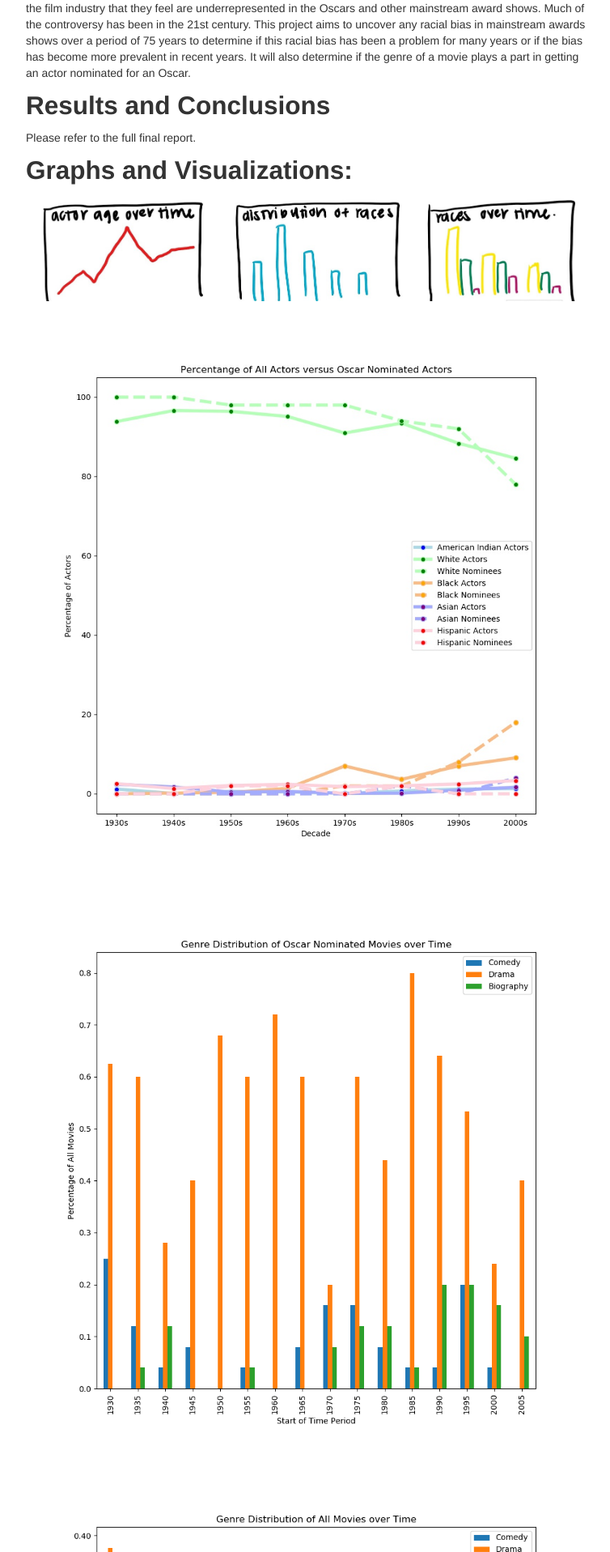
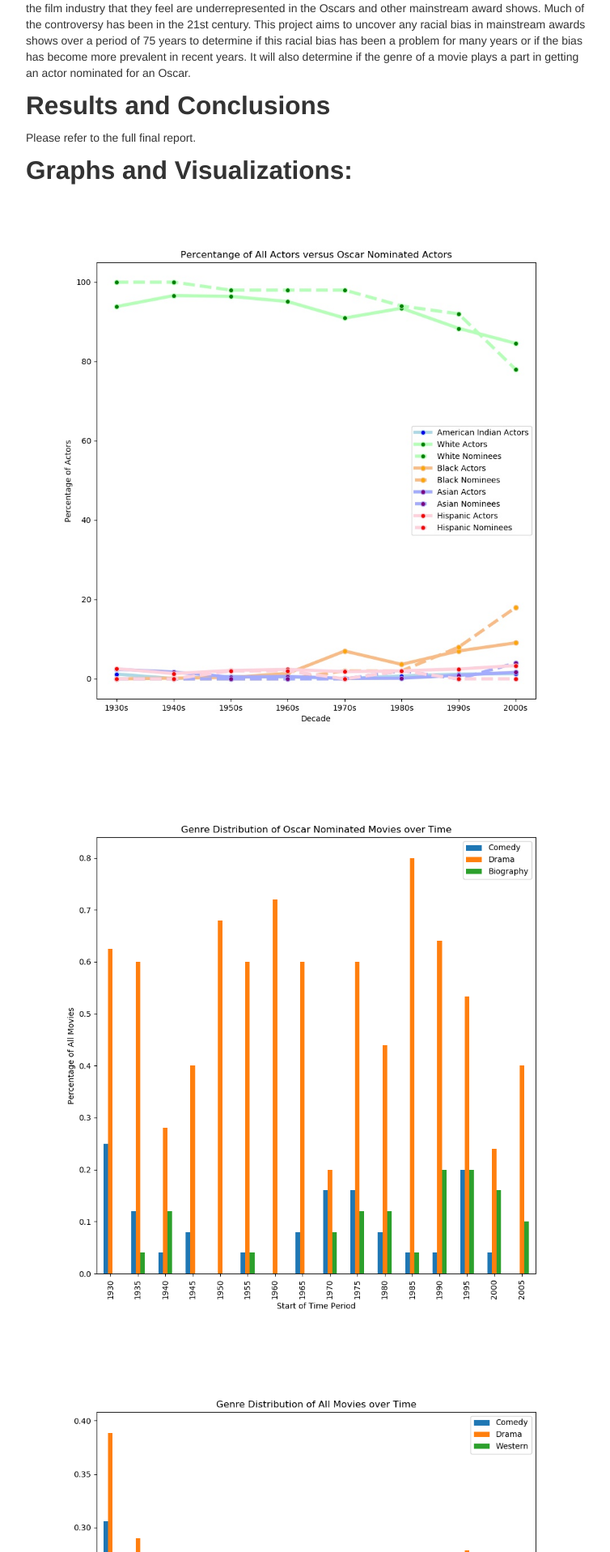
Before and after one commit to mkwan13/180_final_site, a Jekyll site: the page built from index.md, in a window 1280 px wide. Shown: the part 372-2289 px from the top of the page at 81% size, without its empty margins (258-1012 px from the left). Built offline with Jekyll 4.4.1, drawn with Linux system fonts in a browser that asks for light colours.

Commit message:
Update index.md

```diff
--- a/index.md
+++ b/index.md
@@ -17,7 +17,6 @@ Much of the controversy has been in the 21st century. This project aims to uncov
 Please refer to the full final report.
 
 ## Graphs and Visualizations:
-![graph sketches](https://github.com/mkwan13/180_final_site/blob/gh-pages/images/fake_graphs.jpg?raw=true)
 
 ![actorsRaceVSnomineesRace](https://github.com/mkwan13/180_final_site/blob/gh-pages/images/actorsRaceVSnomineesRace.jpg?raw=true)
 
```
